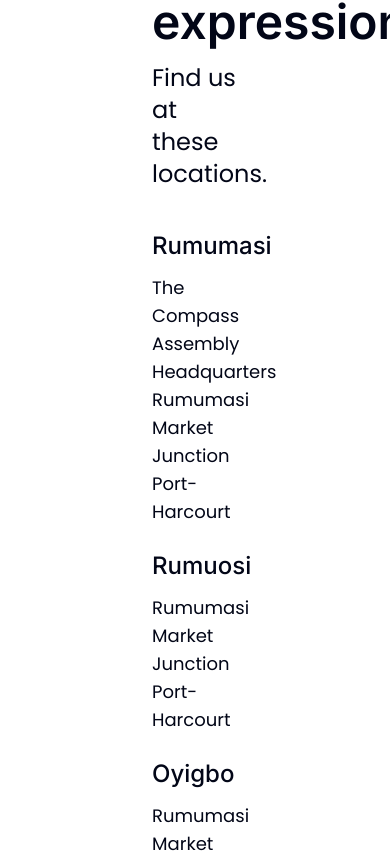
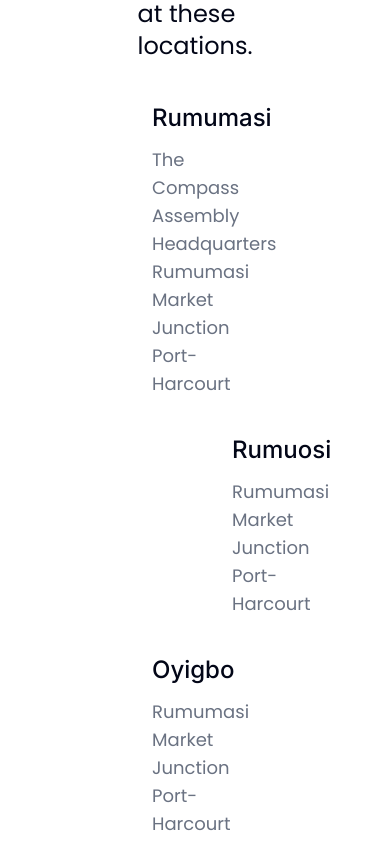
Before and after one commit to thecompassassembly/tca-webapp, a Next.js app: page /contact in a window 390 px wide. Shown: the part 2093-2946 px from the top of the page. Built offline with nearby package versions, Linux system fonts and the light colour scheme.

Commit message:
final commit message: Updated contact page with new phone number and adjusted map height for better visibility on smaller screens.

```diff
--- a/package.json
+++ b/package.json
@@ -20,6 +20,7 @@
     "react": "19.2.3",
     "react-dom": "19.2.3",
     "react-fast-marquee": "^1.6.5",
+    "react-phone-input-2": "^2.15.1",
     "swiper": "^12.1.0",
     "tailwind-merge": "^3.4.0"
   },
--- a/src/app/contact/page.tsx
+++ b/src/app/contact/page.tsx
@@ -7,6 +7,7 @@ import "react-phone-input-2/lib/style.css";
 
 export default function Contact() {
   const [phone, setPhone] = useState<string>("");
+
   return (
     <div
       className="min-h-screen "
@@ -136,7 +137,7 @@ export default function Contact() {
         <br />
         <br />
         <div
-          className="flex flex-col gap-4 px-30"
+          className="flex flex-col gap-4 px-30 justify-center items-center"
           style={{
             backgroundColor: "var(--color-background)",
             color: "var(--color-foreground)",
@@ -158,7 +159,7 @@ export default function Contact() {
           </h1>
           <p className="text-2xl">Find us at these locations.</p>
 
-          <div className="grid grid-cols-1 md:grid-cols-2 gap-6 mt-6">
+          <div className="grid grid-cols-1 md:grid-cols-2 gap-9 mt-6">
             <div className="flex flex-col gap-3">
               <h2
                 className="text-2xl font-medium text-white"
@@ -170,13 +171,13 @@ export default function Contact() {
               >
                 Rumumasi
               </h2>
-              <p className="text-lg">
+              <p className="text-lg text-gray-500">
                 The Compass Assembly Headquarters <br />
                 Rumumasi Market Junction <br />
                 Port-Harcourt
               </p>
             </div>
-            <div className="flex flex-col gap-3">
+            <div className="flex flex-col gap-3 ml-20">
               <h2
                 className="text-2xl font-medium text-white"
                 style={{
@@ -187,7 +188,7 @@ export default function Contact() {
               >
                 Rumuosi
               </h2>
-              <p className="text-lg">
+              <p className="text-lg text-gray-500">
                 Rumumasi Market Junction <br />
                 Port-Harcourt
               </p>
@@ -203,7 +204,7 @@ export default function Contact() {
               >
                 Oyigbo
               </h2>
-              <p className="text-lg">
+              <p className="text-lg text-gray-500">
                 Rumumasi Market Junction <br />
                 Port-Harcourt
               </p>
@@ -233,19 +234,37 @@ export default function Contact() {
             className="my-10 w-auto h-auto"
           />
         </div>
-        <div className="flex flex-col gap-6">
         <div
-            className="min-h-screen "
+          className="grid grid-cols-2 gap-x-10 gap-y-10 px-30"
           style={{
             backgroundColor: "var(--color-background)",
             color: "var(--color-foreground)",
             borderColor: "var(--color-secondary)",
           }}
         >
+          <div className="flex flex-col gap-6 bg-green-500/6 py-10 px-20 mt-20">
             <p className="text-2xl font-semibold">Call us</p>
-            <p className="text-xl">Mon-Sun from 8am to 5pm.</p>
-            <p>+2340123456789</p>
+            <p className="text-lg text-gray-600">Mon-Sun from 8am to 5pm.</p>
+            <p className="font-semibold text-blue-700">+2340123456789</p>
           </div>
+          <div className="flex flex-col gap-6 bg-green-500/6 py-10 px-20 mt-20">
+            <p className="text-2xl font-semibold">Chat with us</p>
+            <p className="text-lg text-gray-600">Mon-Sun from 8am to 5pm.</p>
+            <p className="font-semibold text-blue-700">+2340123456789</p>
+          </div>
+          <div className="flex flex-col gap-6 bg-green-500/6 py-10 px-20">
+            <p className="text-2xl font-semibold">Visit us</p>
+            <p className="text-lg text-gray-600">Mon-Sun from 8am to 5pm.</p>
+            <p className="font-semibold text-blue-700">+2340123456789</p>
+          </div>
+        </div>
+        <div className="relative w-full mt-20 h-[300px] md:h-[400px] rounded-lg overflow-hidden px-30">
+          <iframe
+            title="University of Oxford Location"
+            src="https://www.google.com/maps/embed?pb=!1m18!1m12!1m3!1d31805.367469067973!2d6.9891100108398545!3d4.826447600000002!2m3!1f0!2f0!3f0!3m2!1i1024!2i768!4f13.1!3m3!1m2!1s0x1069cdc8803bda11%3A0x535ba213ec316a71!2sRumuomasi%20Market!5e0!3m2!1sen!2sng!4v1770882224584!5m2!1sen!2sng"
+            className="w-full h-full border-0 rounded-lg"
+            loading="lazy"
+          ></iframe>
         </div>
       </main>
       <FooterNav />
```
Also changed, not shown: 1 other file (tests, documents, lock files or other folders). Lines whose indentation alone changed are shown as unchanged.
